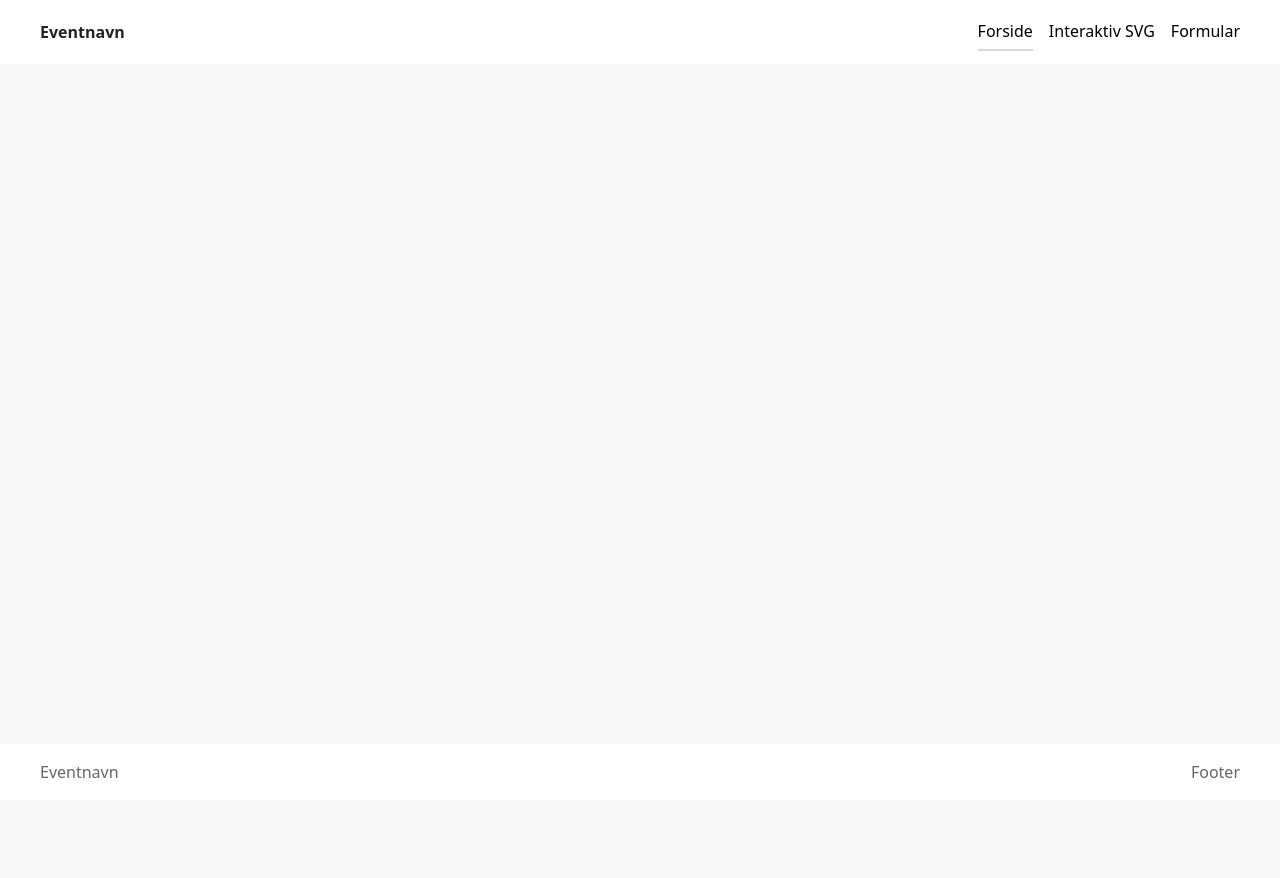
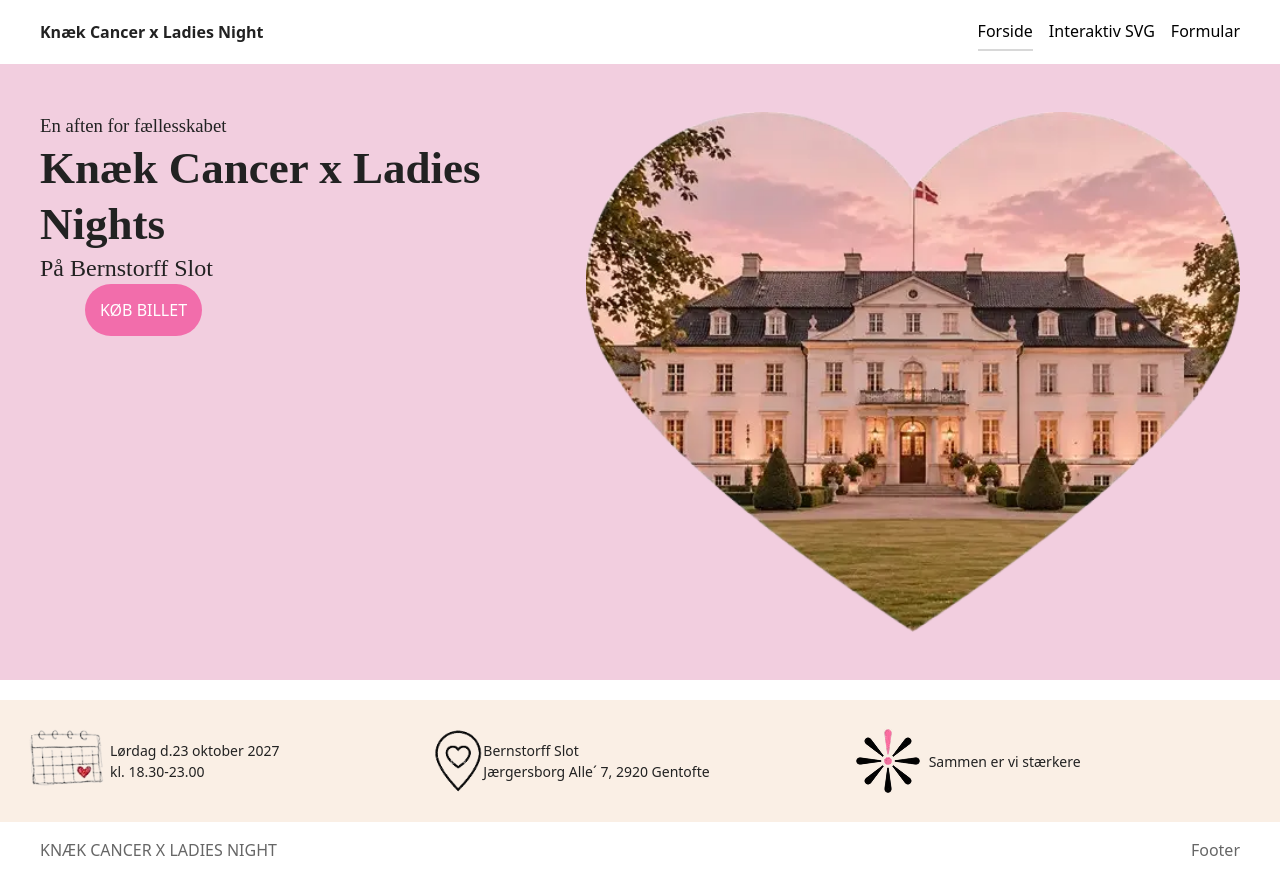
Before and after one commit to andreaelisabeth/Event-site, a plain HTML site: page index.html in a window 1280 px wide. Before the commit the page ends 800 px from the top, so only its background shows below. Drawn offline with Linux system fonts and the light colour scheme; a web font is replaced by a local one.

Commit message:
forside næsten færdig

```diff
--- a/index.html
+++ b/index.html
@@ -4,15 +4,18 @@
 <head>
   <meta charset="UTF-8">
   <meta name="viewport" content="width=device-width, initial-scale=1.0">
-  <title>Eventnavn</title>
+  <title>Knæk Cancer x Ladies Night</title>
   <link rel="stylesheet" href="./starter.css">
   <link rel="stylesheet" href="./style.css">
+  <link rel="preconnect" href="https://fonts.googleapis.com">
+  <link rel="preconnect" href="https://fonts.gstatic.com" crossorigin>
+  <link href="https://fonts.googleapis.com/css2?family=BJCree:wght@400;500;600;700&display=swap" rel="stylesheet">
 </head>
 
 <body>
   <header class="site-header">
     <div class="header-content">
-      <a class="site-logo" href="./">Eventnavn</a>
+      <a class="site-logo" href="./">Knæk Cancer x Ladies Night</a>
       <nav class="site-nav">
         <button>Menu</button>
         <ul class="menu" id="menu" popover>
@@ -24,11 +27,49 @@
     </div>
   </header>
 
-  <main></main>
+  <main>
+    <div class="forside">
+      <div>
+        <h3>
+          En aften for fællesskabet
+        </h3>
+        <h1>Knæk Cancer x Ladies Nights</h1>
+        <h2>På Bernstorff Slot</h2>
+        <div class="billet">
+          <a href="#">KØB BILLET</a>
+        </div>
+      </div>
+      <img src="./imgs/Bernstorff_slot-removebg-preview.webp" alt="Bernstorff slot">
+    </div>
+    <div class="border-full">
+      <div class="border">
+
+        <div>
+          <img class="billede1" src="./imgs/kalender-removebg-preview (1).webp" alt="kalender">
+          <div>
+            <p class="t1">Lørdag d.23 oktober 2027</p>
+            <p class=t2">kl. 18.30-23.00</p>
+          </div>
+        </div>
+        <div>
+          <img class="billede2" src="./imgs/sted-removebg-preview.webp" alt="sted">
+          <div>
+            <p class="t3">Bernstorff Slot</p>
+            <p class="t4">Jærgersborg Alle´ 7, 2920 Gentofte</p>
+          </div>
+        </div>
+        <div>
+          <img class="billede3" src="./imgs/blomst.webp" alt="blomst">
+          <p class="t5">Sammen er vi stærkere</p>
+        </div>
+      </div>
+    </div>
+
+  </main>
 
   <footer class="site-footer">
     <div class="footer-content">
-      <p>Eventnavn</p>
+      <p>KNÆK CANCER X LADIES NIGHT</p>
       <p>Footer</p>
     </div>
   </footer>
--- a/style.css
+++ b/style.css
@@ -251,3 +251,103 @@ main > * {
   color: inherit;
   text-decoration: none;
 }
+/***************INDEX*************/
+main {
+  background-color: #f2cedf;
+}
+h1 {
+  font-family: "BJCree", serif;
+  font-style: normal;
+  font-weight: bold;
+  font-size: 45px;
+}
+h2 {
+  font-family: "BJCree", serif;
+  font-weight: 400;
+  font-style: normal;
+}
+h3 {
+  font-family: "BJCree", serif;
+  font-weight: 400;
+  font-style: normal;
+}
+.forside {
+  display: grid;
+  grid-template-columns: 1fr 1fr;
+}
+.forside img {
+  grid-column: 2;
+  width: 654px;
+  height: 520px;
+}
+.forside a {
+  background-color: #f26dab;
+  text-decoration: none;
+  color: white;
+  border-radius: 30px;
+  padding: 15px;
+  margin: 45px;
+}
+.billet {
+  margin-top: 15px;
+}
+.border-full {
+  grid-column: 1 / -1;
+  display: grid;
+  grid-template-columns: inherit;
+  background: var(--color-surface);
+  padding: 0;
+  padding-top: 20px;
+}
+.border {
+  grid-column: 1 / -1;
+  background-color: #faefe5;
+  display: grid;
+  grid-template-columns: 1fr 1fr 1fr;
+  align-items: center;
+  padding: 20px;
+}
+
+.border > div {
+  display: flex;
+  align-items: center;
+}
+
+.border img {
+  object-fit: contain;
+}
+.border p {
+  font-size: 14px;
+  line-height: 1.5;
+}
+.billede1 {
+  width: 90px;
+  height: 82;
+}
+.billede2 {
+  width: 50px;
+  height: 82px;
+}
+.billede3 {
+  width: 82px;
+  height: 82px;
+}
+
+/*** Fonts
+  .bjcree-medium {
+    font-family: "BJCree", serif;
+    font-weight: 500;
+    font-style: normal;
+  }
+
+  .bjcree-semibold {
+    font-family: "BJCree", serif;
+    font-weight: 600;
+    font-style: normal;
+  }
+
+  .bjcree-bold {
+    font-family: "BJCree", serif;
+    font-weight: 700;
+    font-style: normal;
+    ***/
```
Also changed, not shown: form.html (+3 -0 lines), opsamling.html (+3 -0 lines), imgs/Bernstorff slot.jpg (added), imgs/Bernstorff_slot-removebg-preview.webp (added), imgs/blomst.png (added), imgs/blomst.webp (added), imgs/kalender-removebg-preview (1).webp (added), imgs/kalender.png (added), imgs/sted-removebg-preview.webp (added), imgs/sted.png (added), 1 other file.
